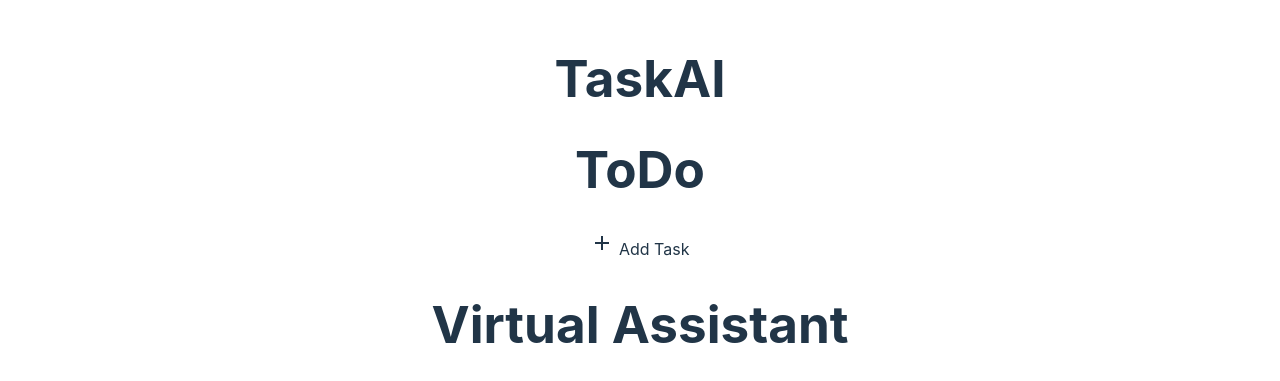
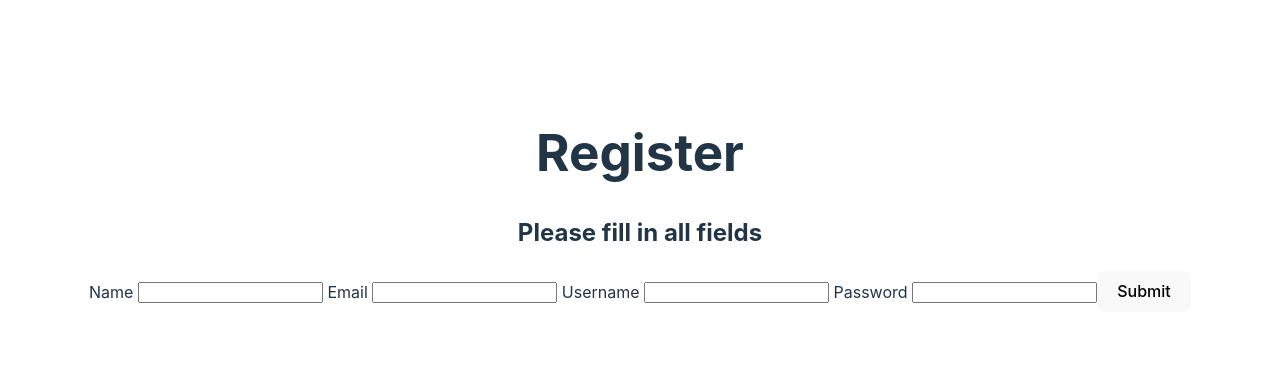
Before and after one commit to meifhuang/TaskAI, a React (Vite) app in the folder client/: page /register in a window 1280 px wide. Shown: the part 199-580 px from the top of the page. Built offline with nearby package versions, Linux system fonts and the light colour scheme.

Commit message:
Create simple register page

```diff
--- a/client/package.json
+++ b/client/package.json
@@ -11,8 +11,11 @@
   },
   "dependencies": {
     "@mui/icons-material": "^5.14.8",
+    "@types/react-router-dom": "^5.3.3",
+    "axios": "^1.5.0",
     "react": "^18.2.0",
-    "react-dom": "^18.2.0"
+    "react-dom": "^18.2.0",
+    "react-router-dom": "^6.16.0"
   },
   "devDependencies": {
     "@types/react": "^18.2.15",
--- a/client/src/App.tsx
+++ b/client/src/App.tsx
@@ -1,17 +1,27 @@
 // import { useState } from 'react'
 import './App.css'
-import VirtualAssistant from "./components/VirtualAssistant"
-import ToDoList from "./components/ToDoList"
+// import VirtualAssistant from "./components/VirtualAssistant";
+// import ToDoList from "./components/ToDoList";
+import { createBrowserRouter, RouterProvider } from 'react-router-dom';
+import Home from "./pages/Home";
+import Register from "./pages/Register";
 
 const App: React.FC = () => {
 
-  return (
-    <>
-    <h1> TaskAI</h1>
-    <ToDoList/>
-    <VirtualAssistant/>
-    </>
-  )
+    const router = createBrowserRouter([
+      {
+        path: "/",
+        element: <Home/>,
+      },
+      {
+        path: "/register",
+        element: <Register/>
+       }
+    ])
+
+    return (
+    <RouterProvider router={router} />
+    )
 }
 
 export default App
--- /dev/null
+++ b/client/src/pages/Home.tsx
@@ -0,0 +1,10 @@
+
+const Home: React.FC = () => {
+    return (
+      <div>
+          <h1> Home </h1>
+      </div>
+    )
+  }
+
+  export default Home;
--- /dev/null
+++ b/client/src/pages/Register.tsx
@@ -0,0 +1,89 @@
+import { useState } from 'react'
+import axios from "axios";
+// import ToDoItem from "./ToDoItem"
+// import {Todo} from "../model"
+// import AddIcon from '@mui/icons-material/Add';
+
+
+const Register: React.FC = () => {
+
+    const initialValues = {
+        firstname:'',
+        email:'',
+        username:'',
+        password:''
+    }
+
+    const [values, setValues] = useState(initialValues);
+
+
+    const handleInputChange = (e: React.ChangeEvent<HTMLInputElement>) => {
+        const {name, value} = e.target;
+        setValues({...values, [name]: value})
+    }
+
+    const handleSubmit = async (e: React.FormEvent) => {
+        e.preventDefault();
+        try {
+            const response = await axios({
+                method: 'post',
+                url: 'http://localhost:3000/register',
+                data: {
+                    firstname: values.firstname,
+                    email: values.email,
+                    username: values.username,
+                    password: values.password
+                }
+            });
+            if (response) {
+                console.log('successfully registered')
+                console.log(response)
+            }
+        }
+        catch (err) {
+            console.error('Error during registration', err)
+        }
+    }
+
+  return (
+    <form onSubmit={handleSubmit}>
+        <h1> Register </h1>
+        <h2> Please fill in all fields  </h2>
+        <label htmlFor="firstname"> Name </label>
+        <input
+            type="text"
+            name="firstname"
+            id="firstname"
+            value={values.firstname}
+            onChange={handleInputChange}
+            required/>
+        <label htmlFor="email"> Email </label>
+        <input
+            type="text"
+            name="email"
+            id="email"
+            value={values.email}
+            onChange={handleInputChange}
+            required/>
+        <label htmlFor="username" > Username  </label>
+        <input
+            type="text"
+            name="username"
+            id="username"
+            value={values.username}
+            onChange={handleInputChange}
+            required/>
+        <label htmlFor="firstname" > Password </label>
+        <input
+            type="password"
+            name="password"
+            id="password"
+            value={values.password}
+            onChange={handleInputChange}
+            required/>
+        <button type="submit"> Submit </button>
+    </form>
+  )
+}
+
+export default Register;
```
Also changed, not shown: 1 other file (tests, documents, lock files or other folders).
